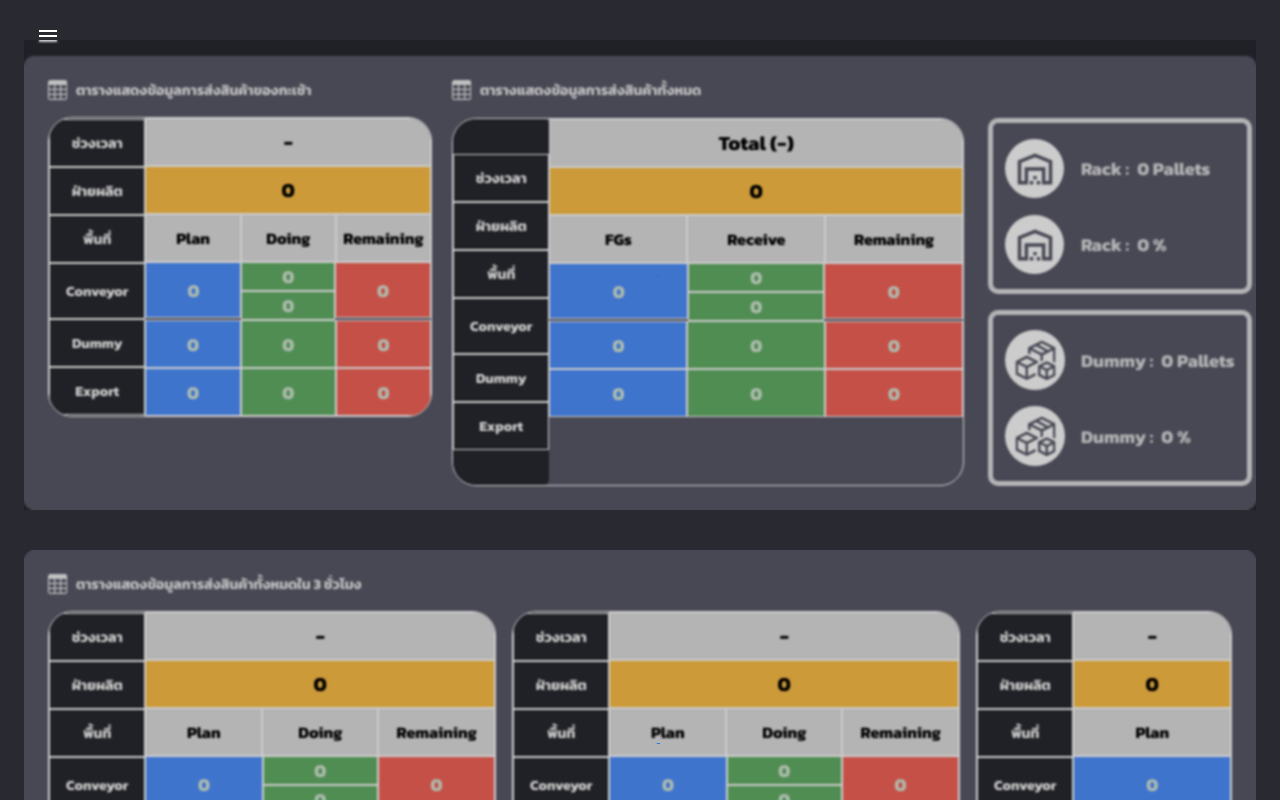
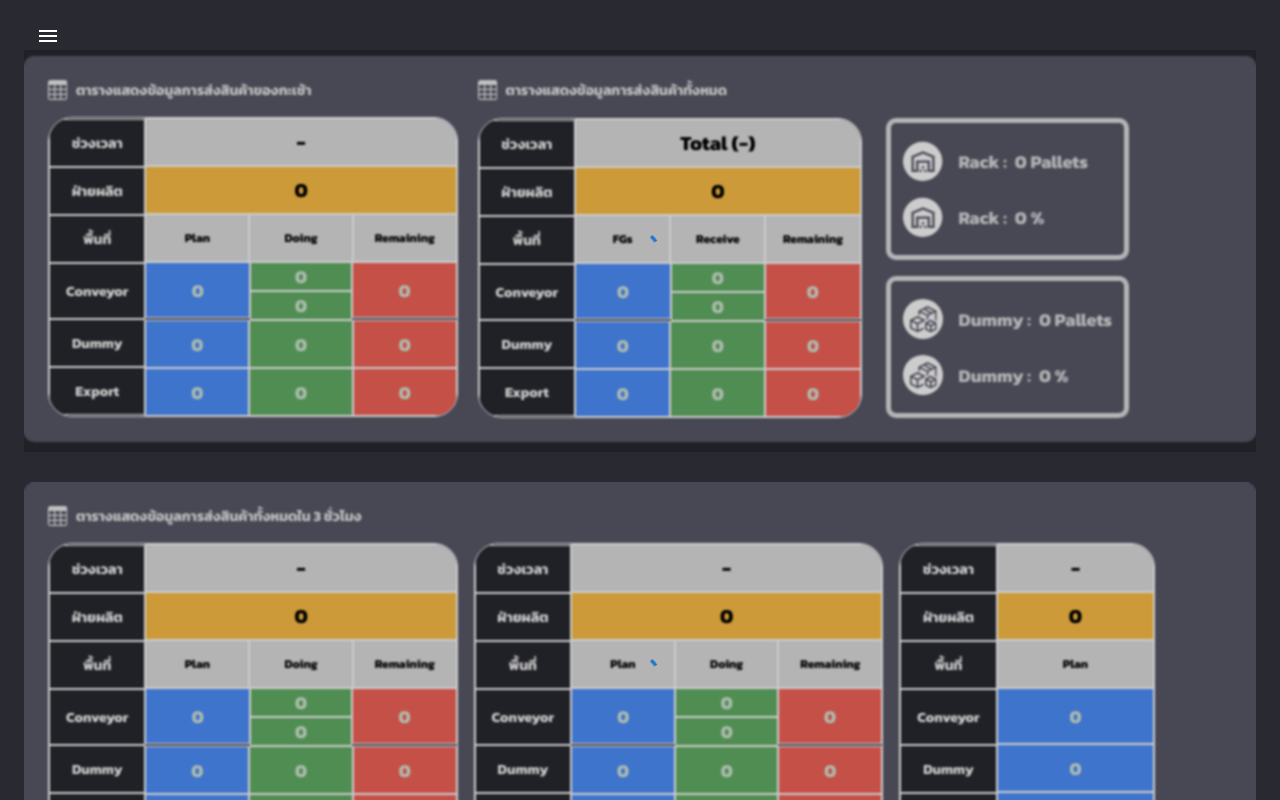
Before and after one commit to kachiraya/scgp-dashboard, a React (Vite) app: page /dashboard-4 in a window 1280 px wide. Shown: the top 800 px of the page. Built offline with nearby package versions, Linux system fonts and the light colour scheme.

Commit message:
Fix layout issues

```diff
--- a/src/Components/DisplayDataTable.jsx
+++ b/src/Components/DisplayDataTable.jsx
@@ -6,7 +6,7 @@ const DisplayDataTable = ({ deliveryData, isAllDelivery, showPlanOnly, minWidth
   return (
     <Stack
       direction="row"
-      minWidth={minWidth ? minWidth : showPlanOnly ? "20vw" : "35vw"}
+      minWidth={minWidth ? minWidth : showPlanOnly ? "20vw" : "32vw"}
       borderRadius="24px"
       overflow="hidden"
       border={"1px solid #FFF"}
@@ -39,7 +39,7 @@ const DisplayDataTable = ({ deliveryData, isAllDelivery, showPlanOnly, minWidth
             flex={1}
             height={"6vh"}
             backgroundColor="scgGray.gray2"
-            fontSize={16}
+            fontSize={12}
           />
           {!showPlanOnly && (
             <>
@@ -49,7 +49,7 @@ const DisplayDataTable = ({ deliveryData, isAllDelivery, showPlanOnly, minWidth
                 flex={1}
                 height={"6vh"}
                 backgroundColor="scgGray.gray2"
-                fontSize={16}
+                fontSize={12}
               />
               <DisplayDataBox
                 data="Remaining"
@@ -57,7 +57,7 @@ const DisplayDataTable = ({ deliveryData, isAllDelivery, showPlanOnly, minWidth
                 // width={68}
                 height={"6vh"}
                 backgroundColor="scgGray.gray2"
-                fontSize={16}
+                fontSize={12}
               />
             </>
           )}
--- a/src/Components/DisplayRackAndDummyBox.jsx
+++ b/src/Components/DisplayRackAndDummyBox.jsx
@@ -5,7 +5,7 @@ const DisplayRackAndDummyBox = ({ icon, title, pallets, percentage }) => {
   return (
     <Stack
       pt={1}
-      minWidth={240}
+      minWidth={200}
       minHeight={100}
       height="100%"
       direction="column"
@@ -19,7 +19,7 @@ const DisplayRackAndDummyBox = ({ icon, title, pallets, percentage }) => {
       }}
     >
       <Stack direction="row" alignItems="center">
-        <img src={icon} width={"60px"} height={"60px"} />
+        <img src={icon} width={"40px"} height={"40px"} />
         <Typography ml={2} fontSize={18} fontWeight={700} color="#E1E1E3">
           {title} :
         </Typography>
@@ -28,7 +28,7 @@ const DisplayRackAndDummyBox = ({ icon, title, pallets, percentage }) => {
         </Typography>
       </Stack>
       <Stack direction="row" alignItems="center">
-        <img src={icon} width={"60px"} height={"60px"} />
+        <img src={icon} width={"40px"} height={"40px"} />
         <Typography ml={2} fontSize={18} fontWeight={700} color="#E1E1E3">
           {title} :
         </Typography>
--- a/src/Pages/AGVPage.jsx
+++ b/src/Pages/AGVPage.jsx
@@ -17,8 +17,8 @@ import { useLocation } from "react-router-dom";
 import { apiService } from "../apiService";
 import { API_BASE_URL } from "../config";
 
-const AGV_Link = "http://172.29.159.56/#/en/map";
-
+// const AGV_Link = "http://172.29.159.56/#/en/map";
+const AGV_Link = "https://tailwindcss.com/"
 const AGVPage = () => {
   const location = useLocation();
 
@@ -87,8 +87,9 @@ const AGVPage = () => {
     // agvIframe.style.height = `${340}px`;
     // agvIframe.style.width = `${271}px`;
 
-    agvIframe.style.transform = "rotate(90deg)";
-    // agvIframe.style.transformOrigin = "left top";
+    agvIframe.style.transform = "rotate(90deg) translateX(-136%)";
+    // agvIframe.style.transformOrigin = "39vw 60vh";
+    agvIframe.style.transformOrigin = "bottom left";
 
     // agvIframe.style.height = newHeight;
     // agvIframe.style.width = newWidth;
@@ -200,11 +201,13 @@ const AGVPage = () => {
               style={{
                 marginTop: "16px",
                 borderRadius: "20px",
-                border: "1px solid #fff",
+                // border: "1px solid #fff",
               }}
               // sx={{ position: "relative" }}
-              minHeight={"80vh"}
-              width="93vw"
+            //   minHeight={"80vh"}
+            //   width="93vw"
+              width="80vh"
+              height="90vw"
             >
               <iframe
                 id="agv-iframe"
--- a/src/Pages/Dashboard_2.jsx
+++ b/src/Pages/Dashboard_2.jsx
@@ -186,7 +186,7 @@ const Dashboard_2 = () => {
             minHeight="45vh"
             sx={{
               backgroundColor: "rgba(0,0,0,0.2)",
-              top: 0,
+              top: 10,
               left: 0,
               right: 0,
               bottom: 0,
@@ -233,7 +233,7 @@ const Dashboard_2 = () => {
                 backgroundColor: "scgGray.gray3",
               }}
             >
-              <DisplayDataTable deliveryData={morningDeliveryData} minWidth="30vw" />
+              <DisplayDataTable deliveryData={morningDeliveryData} minWidth="32vw" />
             </Stack>
           </Box>
 
@@ -261,7 +261,7 @@ const Dashboard_2 = () => {
               <DisplayDataTable
                 deliveryData={allDeliveryData}
                 isAllDelivery
-                minWidth="40vw"
+                minWidth="30vw"
               />
               <Stack ml={2} gap={2}>
                 <DisplayRackAndDummyBox
--- a/src/Pages/Dashboard_4.jsx
+++ b/src/Pages/Dashboard_4.jsx
@@ -118,7 +118,7 @@ const Dashboard_2 = () => {
             minHeight="45vh"
             sx={{
               backgroundColor: "rgba(0,0,0,0.2)",
-              top: 0,
+              top: 10,
               left: 0,
               right: 0,
               bottom: 0,
@@ -165,7 +165,7 @@ const Dashboard_2 = () => {
                 backgroundColor: "scgGray.gray3",
               }}
             >
-              <DisplayDataTable deliveryData={morningDeliveryData} minWidth="30vw" />
+              <DisplayDataTable deliveryData={morningDeliveryData} minWidth="32vw" />
             </Stack>
           </Box>
 
@@ -193,7 +193,7 @@ const Dashboard_2 = () => {
               <DisplayDataTable
                 deliveryData={allDeliveryData}
                 isAllDelivery
-                minWidth="40vw"
+                minWidth="30vw"
               />
               <Stack ml={2} gap={2}>
                 <DisplayRackAndDummyBox
```
